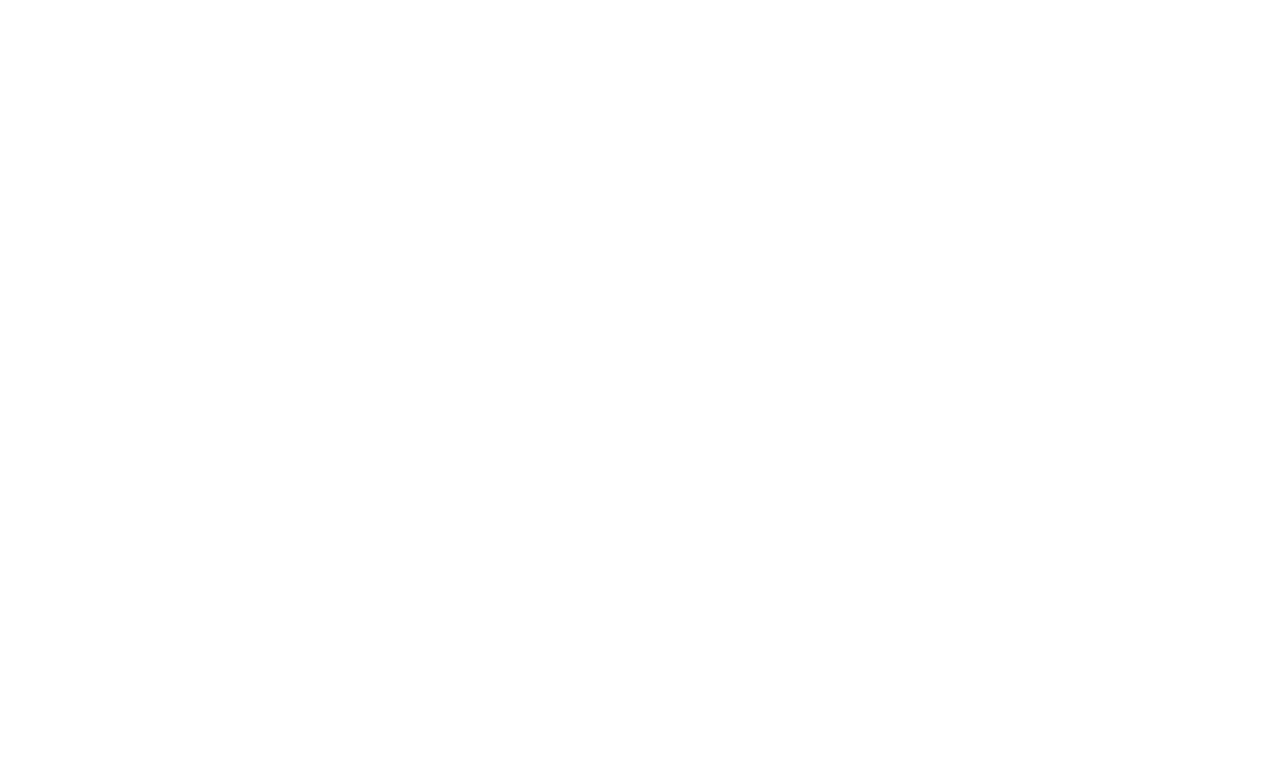
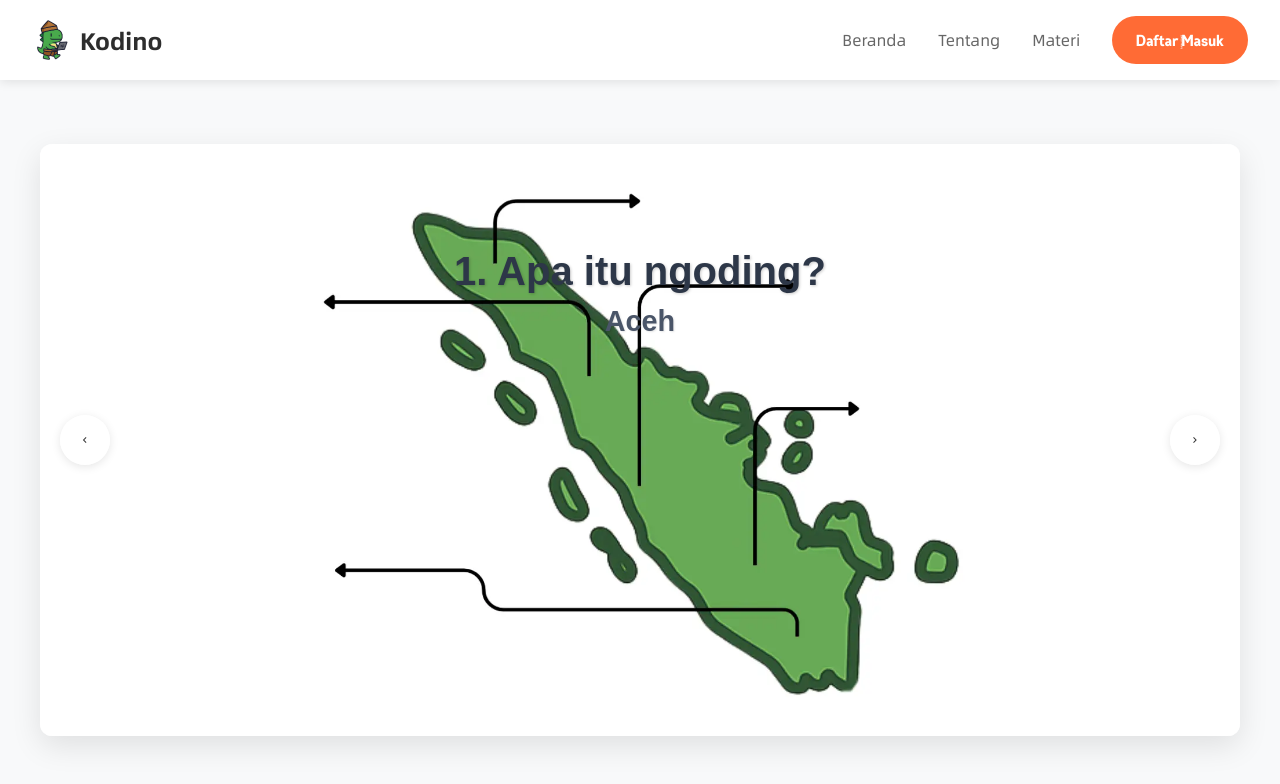
Before and after one commit to PD-06/Kodino, a React (Vite) app in the folder Frontend/: page /materi/pendahuluan in a window 1280 px wide. Before the commit this address had no page. Shown: the top 784 px of the page. Built offline with nearby package versions, Linux system fonts and the light colour scheme; a web font is replaced by a local one.

Commit message:
push push
Signed-off-by: DeffreusTheda <vinnie@Deffreuss-MacBook-Air.local>

```diff
--- a/Frontend/package.json
+++ b/Frontend/package.json
@@ -10,14 +10,17 @@
     "preview": "vite preview"
   },
   "dependencies": {
+    "i18next": "^23.4.3",
     "react": "^19.1.0",
     "react-dom": "^19.1.0",
+    "react-i18next": "^2.2.1",
     "react-router-dom": "^7.7.0"
   },
   "devDependencies": {
     "@eslint/js": "^9.30.1",
     "@types/react": "^19.1.8",
     "@types/react-dom": "^19.1.6",
+    "@types/react-i18next": "^7.8.3",
     "@vitejs/plugin-react": "^4.6.0",
     "eslint": "^9.30.1",
     "eslint-plugin-react-hooks": "^5.2.0",
--- a/Frontend/src/App.tsx
+++ b/Frontend/src/App.tsx
@@ -2,6 +2,7 @@ import { BrowserRouter as Router, Routes, Route } from 'react-router-dom';
 import LandingPage from './page/LandingPage';
 import TentangPage from './page/TentangPage';
 import MateriPage from './page/MateriPage';
+import Pendahuluan from './page/materi/Pendahuluan';
 
 function App() {
   return (
@@ -10,6 +11,7 @@ function App() {
         <Route path="/" element={<LandingPage />} />
         <Route path="/tentang" element={<TentangPage />} />
         <Route path="/materi" element={<MateriPage />} />
+        <Route path="/materi/pendahuluan" element={<Pendahuluan />} />
       </Routes>
     </Router>
   );
--- a/Frontend/src/components/Header.css
+++ b/Frontend/src/components/Header.css
@@ -85,10 +85,6 @@
     gap: 1rem;
   }
 
-  .logo-text {
-    display: none;
-  }
-
   .cta-button {
     padding: 0.4rem 1rem;
     font-size: 0.9rem;
--- a/Frontend/src/components/Header.tsx
+++ b/Frontend/src/components/Header.tsx
@@ -1,3 +1,4 @@
+import { useEffect, useRef } from "react";
 import { Link, useLocation } from 'react-router-dom';
 import './Header.css';
 
@@ -8,6 +9,18 @@ const Header = () => {
     return location.pathname === path ? 'active' : '';
   };
 
+  // Ref to track if animation has already played
+  const animationPlayedRef = useRef(false);
+
+  useEffect(() => {
+    // Only play animation on first mount (page load)
+    if (!animationPlayedRef.current) {
+      // ...existing animation code...
+      animationPlayedRef.current = true;
+    }
+    // Do not re-run animation on navigation
+    // eslint-disable-next-line
+  }, []);
   return (
     <header className="header">
       <Link to="/" className="logo-section">
@@ -18,7 +31,7 @@ const Header = () => {
         <Link to="/" className={`nav-link ${isActive('/')}`}>Beranda</Link>
         <Link to="/tentang" className={`nav-link ${isActive('/tentang')}`}>Tentang</Link>
         <Link to="/materi" className={`nav-link ${isActive('/materi')}`}>Materi</Link>
-        <button className="cta-button">Daftar/Masuk</button>
+        <Link to="/" className="cta-button">Daftar/Masuk</Link>
       </nav>
     </header>
   );
--- a/Frontend/src/page/MateriPage.css
+++ b/Frontend/src/page/MateriPage.css
@@ -14,8 +14,7 @@
 .materi-container {
   max-width: 1200px;
   margin: 0 auto;
-  padding: 2rem;
-  padding-top: 3rem;
+  padding: 3rem 2rem 2rem;
 }
 
 .section-title {
@@ -40,15 +39,43 @@
   border-radius: 15px;
   box-shadow: 0 4px 15px rgba(0, 0, 0, 0.08);
   overflow: hidden;
-  transition: transform 0.3s ease, box-shadow 0.3s ease;
+  transition: all 0.3s ease;
   display: flex;
   flex-direction: column;
   height: 100%;
+  cursor: pointer;
+  position: relative;
+  border: 2px solid transparent;
+  outline: none;
 }
 
-.materi-card:hover {
+.materi-card:hover,
+.materi-card:focus {
   transform: translateY(-5px);
-  box-shadow: 0 8px 25px rgba(0, 0, 0, 0.12);
+  box-shadow: 0 8px 25px rgba(0, 0, 0, 0.15);
+  border-color: #4f46e5;
+}
+
+.materi-card:active {
+  transform: translateY(-2px);
+  box-shadow: 0 5px 15px rgba(0, 0, 0, 0.1);
+}
+
+.materi-card::after {
+  content: '';
+  position: absolute;
+  top: 0;
+  left: 0;
+  right: 0;
+  bottom: 0;
+  background: linear-gradient(135deg, rgba(79, 70, 229, 0.1) 0%, rgba(79, 70, 229, 0) 100%);
+  opacity: 0;
+  transition: opacity 0.3s ease;
+}
+
+.materi-card:hover::after,
+.materi-card:focus::after {
+  opacity: 1;
 }
 
 .materi-card.full-width {
@@ -88,6 +115,14 @@
   border-radius: 15px;
   margin-bottom: 0.8rem;
   font-weight: 500;
+  transition: all 0.2s ease;
+  position: relative;
+  z-index: 1;
+}
+
+.materi-card:hover .series-tag {
+  background-color: #e0e7ff;
+  color: #4f46e5;
 }
 
 .card-title {
@@ -96,9 +131,18 @@
   color: #2d2d2d;
   margin: 0.5rem 0 1rem;
   line-height: 1.3;
+  transition: color 0.2s ease;
+  position: relative;
+  z-index: 1;
+}
+
+.materi-card:hover .card-title {
+  color: #4f46e5;
 }
 
 .card-description {
+  position: relative;
+  z-index: 1;
   color: #666;
   font-size: 0.95rem;
   line-height: 1.5;
@@ -247,13 +291,8 @@
     gap: 1rem;
   }
 
-  .logo-text {
-    display: none;
-  }
-
   .materi-container {
-    padding: 1.5rem;
-    padding-top: 2rem;
+    padding: 2rem 1.5rem 1.5rem;
   }
 
   .section-title {
--- /dev/null
+++ b/Frontend/src/page/materi/Pendahuluan.css
@@ -0,0 +1,181 @@
+/* Pendahuluan.css */
+
+.pendahuluan-page {
+  min-height: 100vh;
+  display: flex;
+  flex-direction: column;
+  background-color: #f8f9fa;
+  font-family: 'Poppins', sans-serif;
+}
+
+.module-container {
+  flex: 1;
+  display: flex;
+  justify-content: center;
+  align-items: center;
+  padding: 2rem 1rem;
+  position: relative;
+  overflow: hidden;
+}
+
+.module-image-container {
+  position: relative;
+  width: 100%;
+  max-width: 1200px;
+  margin: 0 auto;
+  box-shadow: 0 10px 30px rgba(0, 0, 0, 0.1);
+  border-radius: 12px;
+  overflow: hidden;
+  background-color: #fff;
+}
+
+.module-image {
+  width: 100%;
+  height: auto;
+  display: block;
+  object-fit: contain;
+}
+
+/* Navigation Arrows */
+.nav-arrow {
+  position: absolute;
+  top: 50%;
+  transform: translateY(-50%);
+  background: rgba(255, 255, 255, 0.8);
+  border: none;
+  border-radius: 50%;
+  width: 50px;
+  height: 50px;
+  display: flex;
+  align-items: center;
+  justify-content: center;
+  cursor: pointer;
+  transition: all 0.3s ease;
+  z-index: 10;
+  box-shadow: 0 2px 10px rgba(0, 0, 0, 0.1);
+}
+
+.nav-arrow:hover {
+  background: rgba(255, 255, 255, 1);
+  transform: translateY(-50%) scale(1.1);
+}
+
+.nav-arrow svg {
+  width: 24px;
+  height: 24px;
+  color: #333;
+}
+
+.left-arrow {
+  left: 20px;
+}
+
+.right-arrow {
+  right: 20px;
+}
+
+/* Text Overlays */
+.module-title {
+  position: absolute;
+  top: 15%;
+  left: 50%;
+  transform: translateX(-50%);
+  text-align: center;
+  width: 100%;
+  max-width: 80%;
+  padding: 1rem;
+  z-index: 5;
+}
+
+.module-title h1 {
+  font-size: 2.5rem;
+  color: #2d3748;
+  margin: 0;
+  text-shadow: 1px 1px 3px rgba(0, 0, 0, 0.2);
+  font-weight: 700;
+}
+
+.module-subtitle {
+  position: absolute;
+  top: 25%;
+  left: 50%;
+  transform: translateX(-50%);
+  text-align: center;
+  z-index: 5;
+}
+
+.module-subtitle h2 {
+  font-size: 1.8rem;
+  color: #4a5568;
+  margin: 0.5rem 0 0;
+  font-weight: 600;
+  text-shadow: 1px 1px 2px rgba(0, 0, 0, 0.1);
+}
+
+/* Responsive Design */
+@media (max-width: 992px) {
+  .module-title h1 {
+    font-size: 2rem;
+  }
+
+  .module-subtitle h2 {
+    font-size: 1.5rem;
+  }
+
+  .nav-arrow {
+    width: 40px;
+    height: 40px;
+  }
+
+  .nav-arrow svg {
+    width: 20px;
+    height: 20px;
+  }
+}
+
+@media (max-width: 768px) {
+  .module-title h1 {
+    font-size: 1.75rem;
+  }
+
+  .module-subtitle h2 {
+    font-size: 1.3rem;
+  }
+
+  .module-container {
+    padding: 1rem 0.5rem;
+  }
+
+  .nav-arrow {
+    width: 36px;
+    height: 36px;
+  }
+
+  .left-arrow {
+    left: 10px;
+  }
+
+  .right-arrow {
+    right: 10px;
+  }
+}
+
+@media (max-width: 480px) {
+  .module-title h1 {
+    font-size: 1.5rem;
+  }
+
+  .module-subtitle h2 {
+    font-size: 1.1rem;
+  }
+
+  .nav-arrow {
+    width: 32px;
+    height: 32px;
+  }
+
+  .nav-arrow svg {
+    width: 18px;
+    height: 18px;
+  }
+}
--- /dev/null
+++ b/Frontend/src/page/materi/Pendahuluan.tsx
@@ -0,0 +1,56 @@
+import { useNavigate } from 'react-router-dom';
+import Header from '../../components/Header';
+import './Pendahuluan.css';
+
+const Pendahuluan = () => {
+  const navigate = useNavigate();
+
+  const handleNext = () => {
+    // Navigate to the next module (logika-dan-variabel)
+    navigate('/materi/logika-dan-variabel');
+  };
+
+  const handlePrev = () => {
+    // Navigate back to the materi page
+    navigate('/materi');
+  };
+
+  return (
+    <div className="pendahuluan-page">
+      <Header />
+
+      <div className="module-container">
+        <div className="module-image-container">
+          <img
+            src="/images/modules/sulawesi.webp"
+            alt="Pendahuluan"
+            className="module-image"
+          />
+
+          {/* Navigation Arrows */}
+          <button className="nav-arrow left-arrow" onClick={handlePrev}>
+            <svg xmlns="http://www.w3.org/2000/svg" viewBox="0 0 24 24" fill="currentColor">
+              <path d="M15.41 7.41L14 6l-6 6 6 6 1.41-1.41L10.83 12z"/>
+            </svg>
+          </button>
+          <button className="nav-arrow right-arrow" onClick={handleNext}>
+            <svg xmlns="http://www.w3.org/2000/svg" viewBox="0 0 24 24" fill="currentColor">
+              <path d="M10 6L8.59 7.41 13.17 12l-4.58 4.59L10 18l6-6z"/>
+            </svg>
+          </button>
+
+          {/* Text Overlays */}
+          <div className="module-title">
+            <h1 className="module-title-1">1. Apa itu ngoding?</h1>
+          </div>
+
+          <div className="module-subtitle">
+            <h2>Aceh</h2>
+          </div>
+        </div>
+      </div>
+    </div>
+  );
+};
+
+export default Pendahuluan;
```
Also changed, not shown: Frontend/src/page/MateriPage.tsx (+74 -59 lines), Frontend/public/images/modules/sulawesi.webp (added), 1 other file (tests, documents, lock files or other folders).
